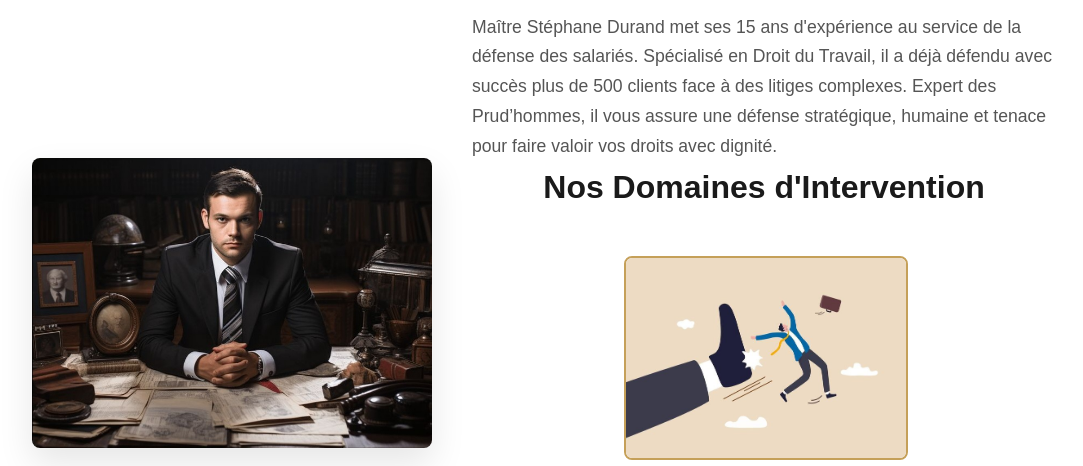
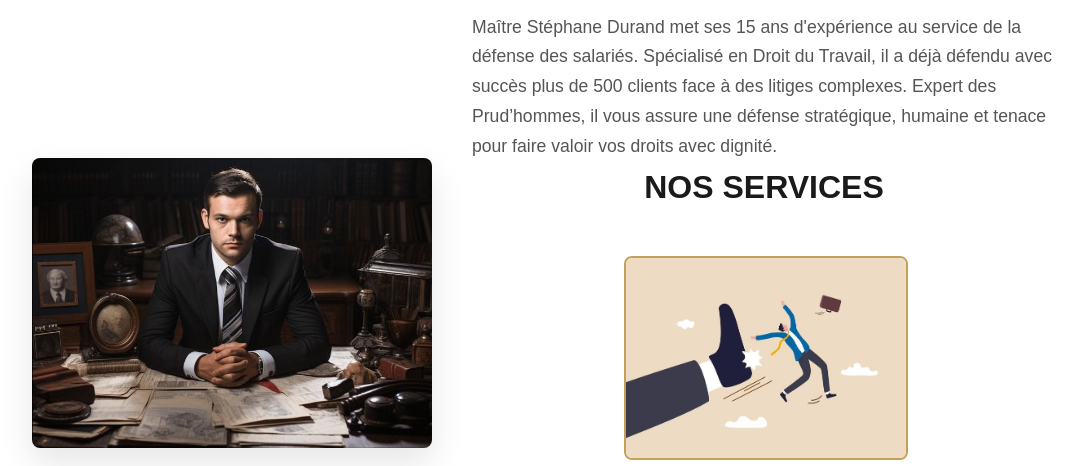
Before and after one commit to Newbie00010/landing2, a plain HTML site: page index.html in a window 1280 px wide. Shown: the part 631-1097 px from the top of the page, without its empty margins (96-1179 px from the left). Drawn offline with Linux system fonts and the light colour scheme.

Commit message:
Add files via upload

```diff
--- a/index.html
+++ b/index.html
@@ -34,7 +34,7 @@
                     </p>
                 </div>
                 <div class="prest">
-                    <h2 class="prest-title">Nos Domaines d'Intervention</h2>
+                    <h2 class="prest-title">NOS SERVICES</h2>
                     <figure class="prest-item">
                         <img src="licenciement.jpg" alt="Licenciement">
                         <figcaption>Licenciement Abusif</figcaption>
```
